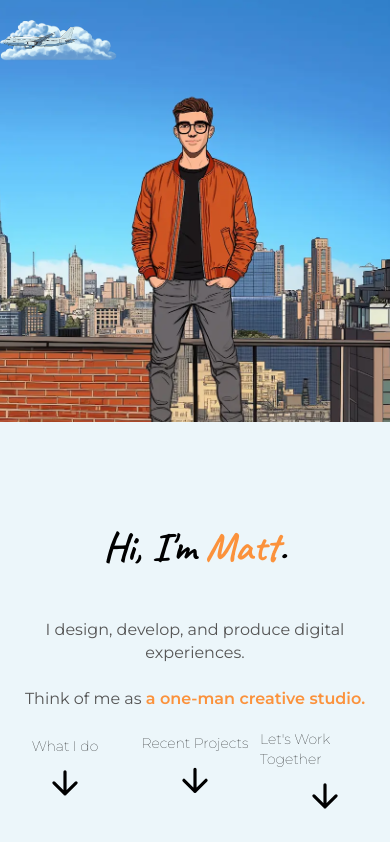
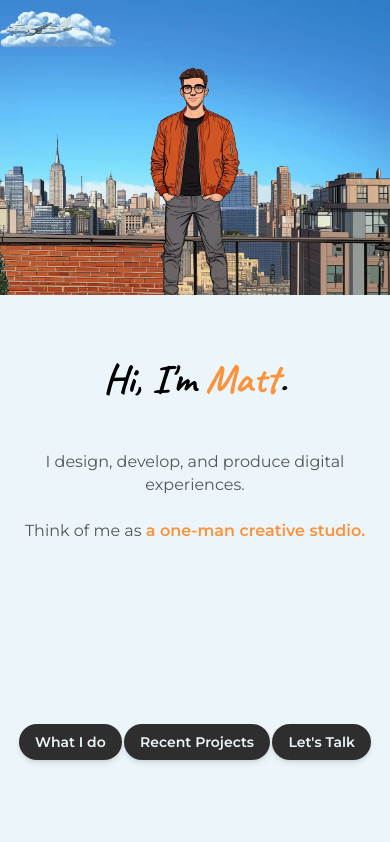
Before and after one commit to beaconstreet/BeaconStreetDigital.com, a Next.js app: page / in a window 390 px wide. Shown: the top 842 px of the page. Built offline with nearby package versions, Linux system fonts and the light colour scheme; a web font is replaced by a local one.

Commit message:
Added buttons instead of bouncing arrows to Hero

```diff
--- a/src/components/sections/Hero.tsx
+++ b/src/components/sections/Hero.tsx
@@ -274,13 +274,15 @@ export default function Hero() {
   return (
     <div
       className={`relative ${
-        isMobile ? "flex flex-col" : "min-h-screen flex items-center"
+        isMobile
+          ? "flex flex-col min-h-screen"
+          : "min-h-screen flex items-center"
       }`}
     >
       {/* Background image */}
       <div
         className={`${
-          isMobile ? "relative h-[50vh]" : "absolute inset-0"
+          isMobile ? "relative h-[35vh]" : "absolute inset-0"
         } z-0 overflow-hidden`}
       >
         <Image
@@ -435,12 +437,12 @@ export default function Hero() {
           }
         `}
         style={{
-          height: isMobile ? "50vh" : "auto",
+          height: isMobile ? "65vh" : "auto",
         }}
       >
         <div
           className={`relative ${
-            isMobile ? "h-full flex items-center" : "w-full"
+            isMobile ? "h-full flex items-start pt-15" : "w-full"
           }`}
         >
           {/* Content positioning */}
@@ -519,15 +521,41 @@ export default function Hero() {
         </div>
       </div>
 
-      {/* Clickable scroll indicators (arrows) - show on both mobile and desktop */}
+      {/* Navigation buttons - show different styles for mobile and desktop */}
       <div
         className={`${
           isMobile
-            ? "absolute bottom-8 left-1/2 transform -translate-x-1/2 z-50 sm:bottom-4"
-            : "absolute bottom-8 left-1/4 transform -translate-x-1/2 z-20"
-        } flex justify-between w-full max-w-xl`}
+            ? "absolute bottom-[10%] left-1/2 transform -translate-x-1/2 z-50 flex justify-between w-full max-w-sm px-4"
+            : "absolute bottom-8 left-1/4 transform -translate-x-1/2 z-20 flex justify-between w-full max-w-xl"
+        }`}
       >
-        {/* "What I do" arrow */}
+        {isMobile ? (
+          <>
+            {/* Mobile buttons */}
+            <button
+              onClick={scrollToPortfolio}
+              className="secondary-bg primary-color font-montserrat text-sm font-semibold rounded-full px-4 py-2 shadow-md"
+            >
+              What I do
+            </button>
+
+            <button
+              onClick={scrollToProjects}
+              className="secondary-bg primary-color font-montserrat text-sm font-semibold rounded-full px-4 py-2 shadow-md"
+            >
+              Recent Projects
+            </button>
+
+            <button
+              onClick={scrollToContact}
+              className="secondary-bg primary-color font-montserrat text-sm font-semibold rounded-full px-4 py-2 shadow-md"
+            >
+              Let's Talk
+            </button>
+          </>
+        ) : (
+          <>
+            {/* Desktop animated arrows */}
             <motion.div
               className="cursor-pointer flex-1 flex justify-center"
               initial={{ opacity: 0 }}
@@ -548,8 +576,8 @@ export default function Hero() {
                   What I do
                 </span>
                 <svg
-              width={isMobile ? "38" : "60"}
-              height={isMobile ? "38" : "60"}
+                  width="60"
+                  height="60"
                   viewBox="0 0 24 24"
                   fill="none"
                   stroke="currentColor"
@@ -563,7 +591,6 @@ export default function Hero() {
               </div>
             </motion.div>
 
-        {/* "Recent Projects" arrow */}
             <motion.div
               className="cursor-pointer flex-1 flex justify-center"
               initial={{ opacity: 0 }}
@@ -589,8 +616,8 @@ export default function Hero() {
                   Recent Projects
                 </span>
                 <svg
-              width={isMobile ? "38" : "60"}
-              height={isMobile ? "38" : "60"}
+                  width="60"
+                  height="60"
                   viewBox="0 0 24 24"
                   fill="none"
                   stroke="currentColor"
@@ -604,7 +631,6 @@ export default function Hero() {
               </div>
             </motion.div>
 
-        {/* "Let's Work Together" arrow */}
             <motion.div
               className="cursor-pointer flex-1 flex justify-center"
               initial={{ opacity: 0 }}
@@ -630,8 +656,8 @@ export default function Hero() {
                   Let's Work Together
                 </span>
                 <svg
-              width={isMobile ? "38" : "60"}
-              height={isMobile ? "38" : "60"}
+                  width="60"
+                  height="60"
                   viewBox="0 0 24 24"
                   fill="none"
                   stroke="currentColor"
@@ -644,6 +670,8 @@ export default function Hero() {
                 </svg>
               </div>
             </motion.div>
+          </>
+        )}
       </div>
     </div>
   );
--- a/src/data/projects.json
+++ b/src/data/projects.json
@@ -115,71 +115,7 @@
       "photography": []
     }
   },
-  {
-    "id": "emily-winnie",
-    "title": "Emily Winnie Photography",
-    "slug": "emily-winnie",
-    "categories": ["Video"],
-    "thumbnail": "/projects/Emily/EmilyPhoto.webp",
-    "description": "Video production for Emily Winnie Photography, highlighting her portfolio and creative process.",
-    "url": "https://emilywinnie.com/behind-the-scenes/",
-    "services": ["Video Production", "Editing", "Content Creation"],
-    "assets": {
-      "website": [],
-      "video": ["https://www.youtube.com/embed/O4DGRhZs1rc"],
-      "digitalCampaigns": [],
-      "photography": []
-    }
-  },
-  {
-    "id": "kirt-kingzett",
-    "title": "Kirt Kingzett Real Estate",
-    "slug": "kirt-kingzett",
-    "categories": ["Video", "Social", "Photography"],
-    "thumbnail": "/projects/Kirt/Kirt_Portfolio.webp",
-    "description": "Comprehensive digital presence for Kirt Kingzett Real Estate, including photography and social media management.",
-    "url": "",
-    "services": ["Photography", "Social Media Management", "Video Production"],
-    "assets": {
-      "website": [],
-      "video": [
-        "https://www.youtube.com/embed/H23eHmqVGrk",
-        "https://www.youtube.com/embed/fNImZIjH2vM",
-        "https://www.youtube.com/embed/hOHxjRtH-g4"
-      ],
-      "digitalCampaigns": [],
-      "photography": [
-        "/projects/Kirt/Webp/1_250_N_FirstSt_3.webp",
-        "/projects/Kirt/Webp/2_A7_01810.webp",
-        "/projects/Kirt/Webp/3_Friar_Loft_1.webp",
-        "/projects/Kirt/Webp/4_Front1.webp",
-        "/projects/Kirt/Webp/5_LivingRoom2.webp"
-      ]
-    }
-  },
-  {
-    "id": "charles-chung",
-    "title": "Charles Chung Personal Training",
-    "slug": "charles-chung",
-    "categories": ["Video", "Photography"],
-    "thumbnail": "/projects/Charlie/CharlieFit.webp",
-    "description": "Video and photography content for Charles Chung Personal Training, showcasing fitness routines and client success stories.",
-    "url": "",
-    "services": ["Video Production", "Photography", "Content Strategy"],
-    "assets": {
-      "website": [],
-      "video": [
-        "https://www.youtube.com/embed/esMGHRGDG_s",
-        "https://www.youtube.com/embed/9IXejIK0SQg"
-      ],
-      "digitalCampaigns": [],
-      "photography": [
-        "/projects/Charlie/CharlieSeminar1.webp",
-        "/projects/Charlie/CharlieSeminar2.webp",
-        "/projects/Charlie/CharlieSeminar3.webp"
-      ]
-    }
-  },
+
   {
     "id": "new-and-improved",
     "title": "New and Improved",
@@ -204,28 +140,5 @@
       "digitalCampaigns": [],
       "photography": []
     }
-  },
-  {
-    "id": "arcstone-financial",
-    "title": "Arcstone Financial",
-    "slug": "arcstone-financial",
-    "categories": ["Video", "Social"],
-    "thumbnail": "/projects/Mardi/MeetMardi.webp",
-    "description": "Video content and social media campaign for Meet Mardi, designed to increase brand awareness and engagement.",
-    "url": "",
-    "services": [
-      "Video Production",
-      "Social Media Management",
-      "Content Creation"
-    ],
-    "assets": {
-      "website": [],
-      "video": [
-        "https://www.youtube.com/embed/5bXwsHOLW-U",
-        "https://www.youtube.com/embed/nhkHkORXhSk"
-      ],
-      "digitalCampaigns": [],
-      "photography": []
-    }
   }
 ]
```
Lines whose indentation alone changed are shown as unchanged.
